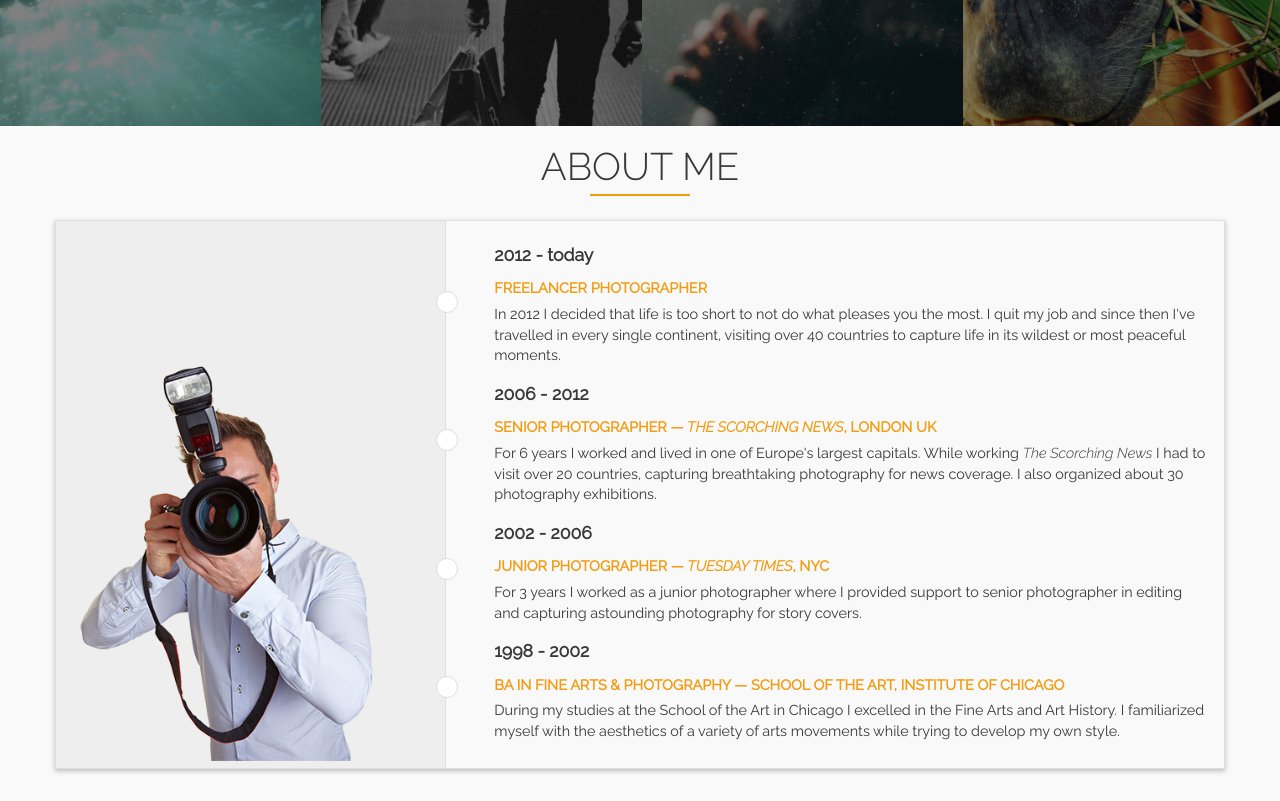
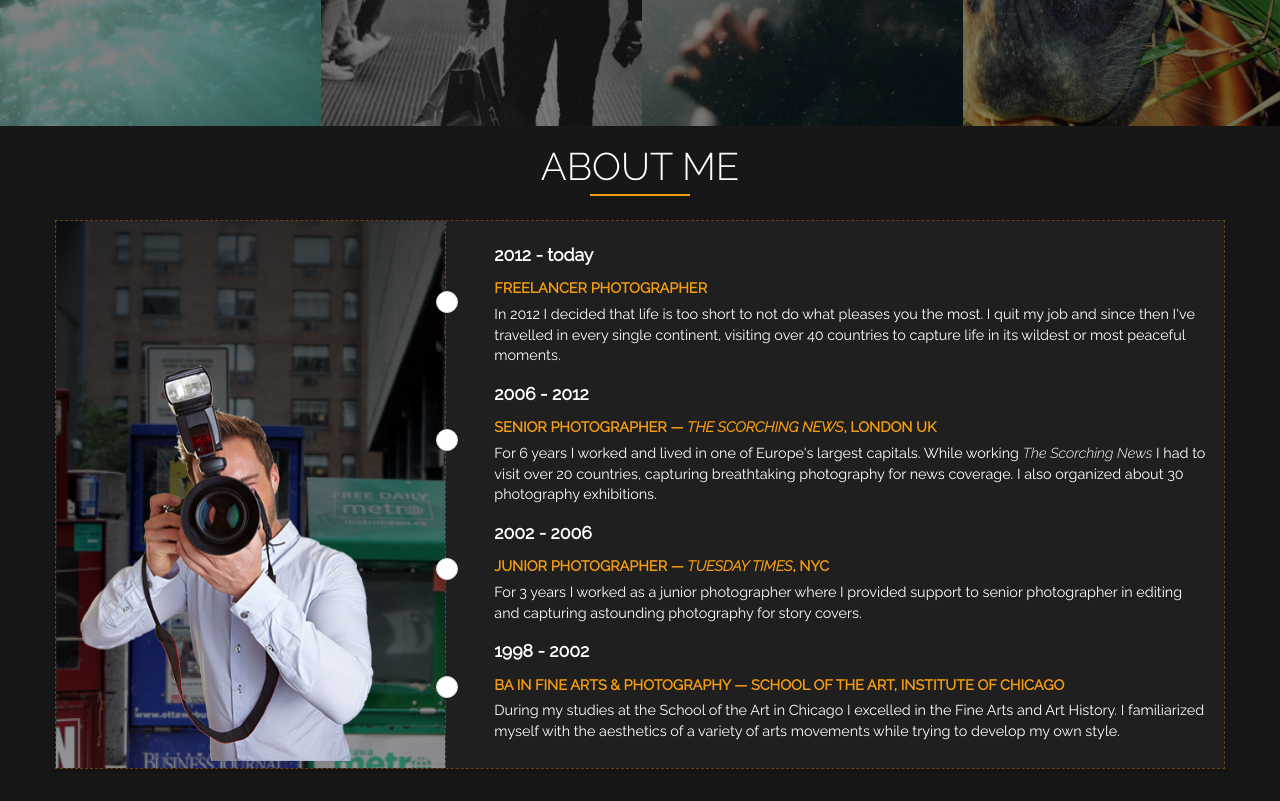
Before and after one commit to giotiskl/Photocraft, a plain HTML site: page index.html in a window 1280 px wide. Shown: the part 2440-3241 px from the top of the page. Drawn offline with nearby package versions, Linux system fonts and the light colour scheme.

Commit message:
Redesigned ABOUTME section to fit in with website's aesthetics

```diff
--- a/css/layouts/_aboutme.scss
+++ b/css/layouts/_aboutme.scss
@@ -1,16 +1,21 @@
 .about-me {
+    background-color: #171717;
+    color: white;
     padding-bottom: 2rem;
     h1 {
         margin-bottom: 2rem;
     }
 
     .story-container {
-        border: 1px solid #e0dede;
+        border:  1px dashed rgba(244, 156, 18,0.35);
         box-shadow: 0 2px 5px rgba(0,0,0,0.25);
-        overflow-y: hidden;
+        overflow: hidden;
 
         .photo-container {
-            background-color: #eeeeee;
+            @include background(linear-gradient(rgba(0,0,0,0.75), rgba(0,0,0,0.25)),
+                                url("../../img/photographerbg.jpg"));
+            background-position: center;
+            background-size: cover;
             padding-top: 1rem;
             height: 40rem;
             margin-bottom: -10rem;
@@ -18,6 +23,7 @@
 
             //photographer photo
             img {
+                @include animation-duration(2s);
                 max-width: 80%;
                 height: auto;
                 position: absolute;
@@ -26,7 +32,8 @@
         }
 
         .cv-container {
-            border-left: 1px solid #e0dede;
+            background-color: #201f1f;
+            border-left:  1px dashed rgba(244, 156, 18,0.35);
             padding: 1rem;
 
             @include mq-tablet {
--- a/index.html
+++ b/index.html
@@ -185,30 +185,38 @@
                               <img alt="photo of me" src="img/photographer.png">
                           </div>
                           <!-- CV section -->
-                          <div class="col-sm-8 cv-container lightgrey-section">
+                          <div class="col-sm-8 cv-container">
                               <div class="story">
                                   <span class="story-pointer hidden-xs"></span>
+                                  <div id="story-now">
                                       <h2 class="time-heading"><strong>2012 - today</strong></h2>
                                       <h3 class="story-heading"><strong>Freelancer Photographer</strong></h3>
                                       <p class="story-details">In 2012 I decided that life is too short to not do what pleases you the most. I quit my job and since then I've travelled in every single continent, visiting over 40 countries to capture life in its wildest or most peaceful moments.</p>
                                   </div>
+                              </div>
                               <div class="story">
                                   <span class="story-pointer hidden-xs"></span>
+                                  <div id="story-senior">
                                       <h2 class="time-heading"><strong>2006 - 2012</strong></h2>
                                       <h3 class="story-heading"><strong>Senior Photographer &mdash; <i>The Scorching News</i>, London UK</strong></h3>
                                       <p class="story-details">For 6 years I worked and lived in one of Europe's largest capitals. While working <i>The Scorching News</i> I had to visit over 20 countries, capturing breathtaking photography for news coverage. I also organized about 30 photography exhibitions.</p>
                                   </div>
+                              </div>
                               <div class="story">
                                   <span class="story-pointer hidden-xs"></span>
+                                  <div id="story-junior">
                                       <h2 class="time-heading"><strong>2002 - 2006</strong></h2>
                                       <h3 class="story-heading"><strong>Junior Photographer &mdash; <i>Tuesday Times</i>, NYC</strong></h3>
                                       <p class="story-details">For 3 years I worked as a junior photographer where I provided support to senior photographer in editing and capturing astounding photography for story covers.</p>
                                   </div>
+                              </div>
                               <div class="story">
                                   <span class="story-pointer hidden-xs"></span>
+                                  <div id="story-education">
                                       <h2 class="time-heading"><strong>1998 - 2002</strong></h2>
                                       <h3 class="story-heading"><strong>BA in Fine Arts &amp; Photography &mdash; School of the Art, Institute of Chicago</strong></h3>
                                       <p class="story-details">During my studies at the School of the Art in Chicago I excelled in the Fine Arts and Art History. I familiarized myself with the aesthetics of a variety of arts movements while trying to develop my own style.</p>
+                                  </div>
                               </div>
                           </div>
                       </div>
--- a/js/app.js
+++ b/js/app.js
@@ -60,4 +60,37 @@ $(function() {
         });
         $('.swipebox').swipebox();
     });
+
+    /*******************************
+    *           ABOUT ME
+    ********************************/
+    $('#about-me').waypoint(function() {
+        $('.photo-container img').addClass('animated slideInUp');
+    }, {
+        offset: '50%'
+    });
+
+    $('#about-me').waypoint(function() {
+        $('#story-now').addClass('animated fadeInRight');
+    }, {
+        offset: '50%'
+    });
+
+    $('#about-me').waypoint(function() {
+        $('#story-senior').addClass('animated fadeInRight');
+    }, {
+        offset: '40%'
+    });
+
+    $('#about-me').waypoint(function() {
+        $('#story-junior').addClass('animated fadeInRight');
+    }, {
+        offset: '30%'
+    });
+
+    $('#about-me').waypoint(function() {
+        $('#story-education').addClass('animated fadeInRight');
+    }, {
+        offset: '20%'
+    });
 });
```
Also changed, not shown: css/styles.css, img/photographerbg.jpg (added). Lines whose indentation alone changed are shown as unchanged.
